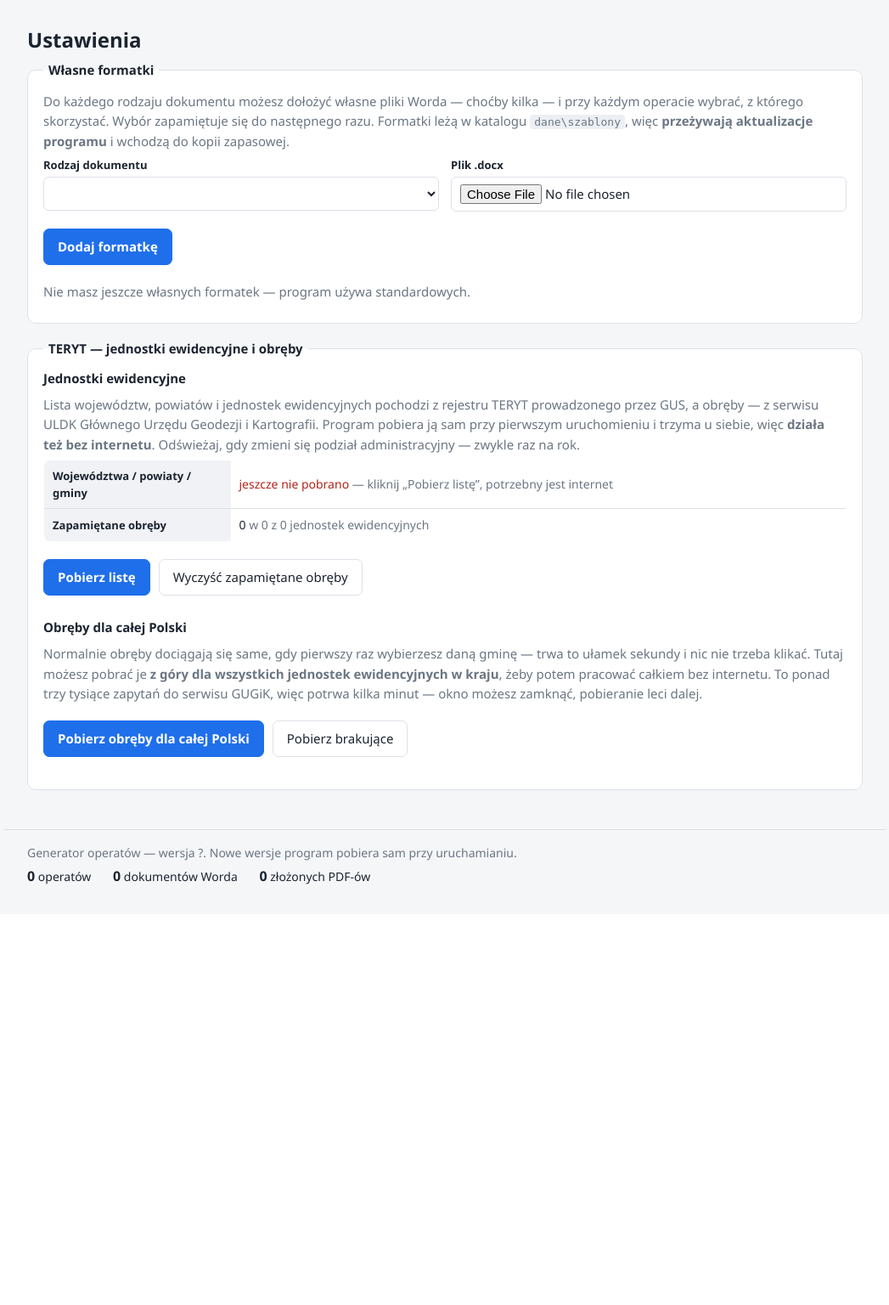
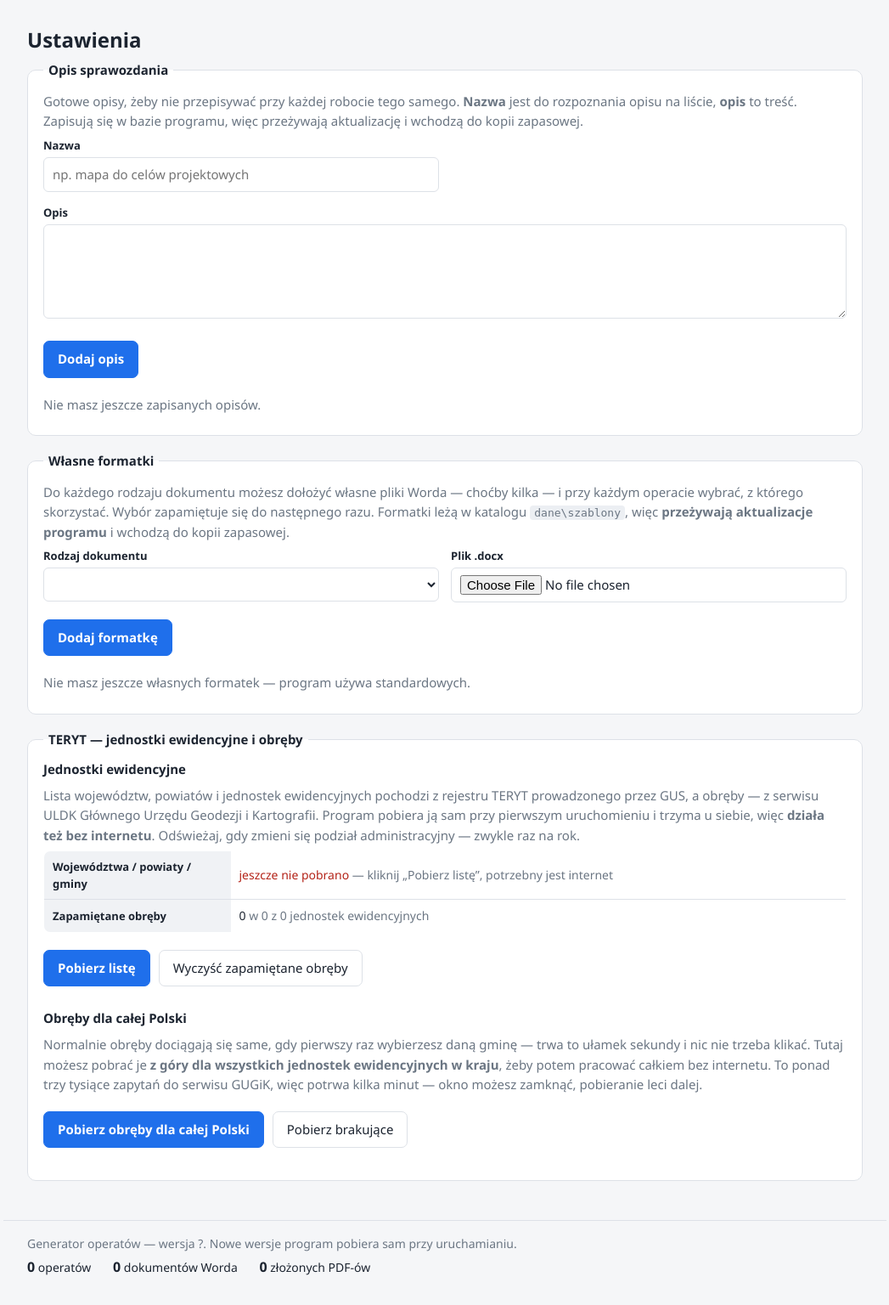
Before and after one commit to piotrekstania/kuba-apk, a FastAPI app: page /ustawienia in a window 1280 px wide. Shown: the part 52-1588 px from the top of the page at 85% size, without its empty margins (116-1163 px from the left). Before the commit the page ends 1093 px from the top, so only its background shows below. Run offline with FastAPI, Linux system fonts and the light colour scheme; data that the repository does not hold is empty.

Commit message:
Opisy sprawozdania w Ustawieniach: biblioteka gotowych tekstów
Pierwszy krok przebudowy. Na razie sama biblioteka: nazwa + treść,
dokładanie i usuwanie. **Nic jeszcze nie wstawia opisu do dokumentu** —
wpięcie w formularz sprawozdania to osobny krok.

Nowa tabela `opisy_sprawozdania` (id, nazwa, opis). Bez migracji i bez
podbijania `WERSJA_SCHEMATU`: `init()` puszcza cały SCHEMAT przy każdym
starcie, a `CREATE TABLE IF NOT EXISTS` dokłada tabelę też do bazy, która
powstała wcześniej. Migracje są od zmian w istniejących tabelach.

Baza, a nie pliki obok szablonów — bo `szablony/` jest lustrzane: plik,
którego nie ma w repozytorium, znika u brata przy najbliższej aktualizacji.
`dane/` jest nietykalne i wchodzi do kopii zapasowej. Pilnuje tego test,
który przepuszcza prawdziwą aktualizację (paczka przez `file://`)
i sprawdza, że opisy są po niej dalej czytelne.

Lista idzie po nazwie, `COLLATE NOCASE` — lista rośnie, szuka się w niej
po nazwie, a wielkość liter nie ma jej rozbijać. Puste pola odbijają się
polskim komunikatem: opis bez nazwy jest nie do rozpoznania, a bez treści
niczego nie wstawi. Białe znaki obcinamy w warstwie danych, nie tylko
w trasie — przez tę funkcję będą wołać kolejne kroki przebudowy.

Cztery miejsca, w których to może przestać działać, sprawdzone mutacją
źródła. Pomocy świadomie nie ruszam: opisałaby funkcję, która na razie
nigdzie nie działa.

Co-Authored-By: Claude Opus 5 <noreply@anthropic.com>

```diff
--- a/app/db.py
+++ b/app/db.py
@@ -22,6 +22,16 @@ CREATE TABLE IF NOT EXISTS dokumenty (
 CREATE TABLE IF NOT EXISTS ustawienia (
     klucz    TEXT PRIMARY KEY,
     wartosc  TEXT NOT NULL
+);
+
+-- Gotowe opisy do sprawozdania: `nazwa` służy do rozpoznania na liście, `opis` to treść.
+-- Osobna tabela, a nie klucz w `ustawienia`, bo tego jest wiele i dochodzi po jednym.
+-- Nowa tabela nie wymaga migracji: `init()` puszcza cały SCHEMAT przy każdym starcie,
+-- a `IF NOT EXISTS` dokłada ją też do bazy, która powstała wcześniej.
+CREATE TABLE IF NOT EXISTS opisy_sprawozdania (
+    id     INTEGER PRIMARY KEY AUTOINCREMENT,
+    nazwa  TEXT NOT NULL,
+    opis   TEXT NOT NULL
 );
 
 -- liczniki numeracji, np. ("operat", 2026) -> 17
@@ -230,6 +240,34 @@ def usun_dokument(dokument_id: int) -> None:
         con.execute("DELETE FROM dokumenty WHERE id = ?", (dokument_id,))
 
 
+# --- opisy sprawozdania ------------------------------------------------------
+#
+# Biblioteka gotowych opisów: brat pisze je raz, żeby nie przepisywać tego samego przy
+# każdej robocie. Trzymamy je w bazie, a nie w plikach — baza leży w `dane/`, więc
+# przeżywa aktualizację programu i wchodzi do kopii zapasowej.
+
+
+def opisy_sprawozdania() -> list[sqlite3.Row]:
+    """Wszystkie opisy, po nazwie — lista rośnie, a szuka się po nazwie, nie po dacie."""
+    with polaczenie() as con:
+        return con.execute(
+            "SELECT id, nazwa, opis FROM opisy_sprawozdania ORDER BY nazwa COLLATE NOCASE"
+        ).fetchall()
+
+
+def dodaj_opis_sprawozdania(nazwa: str, opis: str) -> int:
+    with polaczenie() as con:
+        kursor = con.execute(
+            "INSERT INTO opisy_sprawozdania (nazwa, opis) VALUES (?, ?)",
+            (nazwa.strip(), opis.strip()))
+        return int(kursor.lastrowid)
+
+
+def usun_opis_sprawozdania(opis_id: int) -> None:
+    with polaczenie() as con:
+        con.execute("DELETE FROM opisy_sprawozdania WHERE id = ?", (opis_id,))
+
+
 # --- ustawienia (dane stałe geodety, podstawiane do każdego dokumentu) -------
 
 def wczytaj_ustawienia() -> dict[str, str]:
--- a/app/main.py
+++ b/app/main.py
@@ -907,7 +907,47 @@ def ustawienia_formularz(request: Request, komunikat: str | None = None,
                          blad: str | None = None):
     return _widok(request, "ustawienia.html", komunikat=komunikat, blad=blad,
                   teryt_stan=teryt.stan(), rodzaje=szablony.lista_skrocona(),
-                  wlasne_formatki=warianty.wszystkie())
+                  wlasne_formatki=warianty.wszystkie(),
+                  opisy_sprawozdania=db.opisy_sprawozdania())
+
+
+# --- opisy sprawozdania ------------------------------------------------------
+
+@app.post("/ustawienia/opisy")
+async def dodaj_opis(request: Request):
+    """Dokłada gotowy opis do biblioteki. Oba pola muszą być wypełnione.
+
+    Nazwa jest do rozpoznania opisu na liście, więc pusta nie ma sensu; pusty opis
+    to pozycja, która niczego nie wstawi. Zamiast zapisywać takie wpisy i zostawiać
+    brata z zagadką, mówimy o tym wprost.
+    """
+    formularz_danych = await request.form()
+    nazwa = str(formularz_danych.get("nazwa") or "").strip()
+    opis = str(formularz_danych.get("opis") or "").strip()
+
+    if not nazwa or not opis:
+        brakuje = "nazwę" if not nazwa else "treść opisu"
+        return RedirectResponse(
+            "/ustawienia?blad=" + quote(f"Uzupełnij {brakuje} — bez tego opisu nie zapiszę."),
+            status_code=303)
+
+    db.dodaj_opis_sprawozdania(nazwa, opis)
+    return RedirectResponse(
+        "/ustawienia?komunikat=" + quote(f"Opis „{nazwa}” zapisany.") + "#opisy",
+        status_code=303)
+
+
+@app.post("/ustawienia/opisy/usun")
+async def usun_opis(request: Request):
+    formularz_danych = await request.form()
+    try:
+        opis_id = int(str(formularz_danych.get("opis") or ""))
+    except ValueError:
+        return RedirectResponse("/ustawienia#opisy", status_code=303)
+
+    db.usun_opis_sprawozdania(opis_id)
+    return RedirectResponse(
+        "/ustawienia?komunikat=" + quote("Opis usunięty.") + "#opisy", status_code=303)
 
 
 # --- własne formatki ---------------------------------------------------------
--- a/app/web/static/style.css
+++ b/app/web/static/style.css
@@ -158,6 +158,10 @@ table.lista tr.notatka span { display: block; margin-left: 2px; padding-left: 10
                 padding: 10px 14px; white-space: pre-wrap; }
 /* Ścieżka do katalogu tuż pod paskiem przycisków — należy do nich, więc bez odstępu. */
 .przy-pasku { margin: -12px 0 0; font-size: 13px; }
+/* Treść zapisanego opisu na liście w Ustawieniach. `pre-wrap` zostawia łamanie wierszy
+   tak, jak brat je wpisał — opis bywa kilkoma akapitami, a zlepiony w jeden przestaje
+   być tym, co zapisywał. */
+td.opis-tresc { white-space: pre-wrap; }
 /* Kolumna z numerem wydania w historii — wąska i wyrównana do prawej, żeby
    „7." i „81." kończyły się w tym samym miejscu. */
 th.numer, td.numer { width: 44px; text-align: right; white-space: nowrap; }
--- a/app/web/templates/ustawienia.html
+++ b/app/web/templates/ustawienia.html
@@ -7,6 +7,55 @@
 {# Karty jak w formularzu operatu: jeden `fieldset` na jeden temat. Kotwice
    `#formatki` i `#teryt` zostają na kartach, bo prowadzą do nich linki z Pomocy
    i z formularza. #}
+<fieldset id="opisy">
+  <legend>Opis sprawozdania</legend>
+
+<p class="szary">Gotowe opisy, żeby nie przepisywać przy każdej robocie tego samego.
+  <strong>Nazwa</strong> jest do rozpoznania opisu na liście, <strong>opis</strong> to
+  treść. Zapisują się w bazie programu, więc przeżywają aktualizację i wchodzą do kopii
+  zapasowej.</p>
+
+<form method="post" action="/ustawienia/opisy">
+  <div class="siatka">
+    <div class="pole polowa">
+      <label for="nazwa-opisu">Nazwa</label>
+      <input id="nazwa-opisu" name="nazwa" required
+             placeholder="np. mapa do celów projektowych">
+    </div>
+    <div class="pole pelna">
+      <label for="tresc-opisu">Opis</label>
+      <textarea id="tresc-opisu" name="opis" rows="4" required></textarea>
+    </div>
+  </div>
+  <div class="pasek">
+    <button class="glowny" type="submit">Dodaj opis</button>
+  </div>
+</form>
+
+{% if opisy_sprawozdania %}
+{# Ten sam układ co przy formatkach: nazwa, treść, przycisk usuwania w kolumnie akcji. #}
+<table class="lista">
+  <tr><th class="waski">Nazwa</th><th>Opis</th><th></th></tr>
+  {% for pozycja in opisy_sprawozdania %}
+  <tr>
+    <td>{{ pozycja.nazwa }}</td>
+    <td class="opis-tresc">{{ pozycja.opis }}</td>
+    <td class="akcje">
+      <form method="post" action="/ustawienia/opisy/usun"
+            onsubmit="return confirm('Usunąć opis „{{ pozycja.nazwa }}”? Gotowe operaty zostaną bez zmian.')">
+        <input type="hidden" name="opis" value="{{ pozycja.id }}">
+        <button type="submit">Usuń</button>
+      </form>
+    </td>
+  </tr>
+  {% endfor %}
+</table>
+{% else %}
+<p class="szary">Nie masz jeszcze zapisanych opisów.</p>
+{% endif %}
+
+</fieldset>
+
 <fieldset id="formatki">
   <legend>Własne formatki</legend>
 
```
Also changed, not shown: CLAUDE.md (+1 -1 lines), tests/test_opisy_sprawozdania.py (added, +175 -0 lines).
